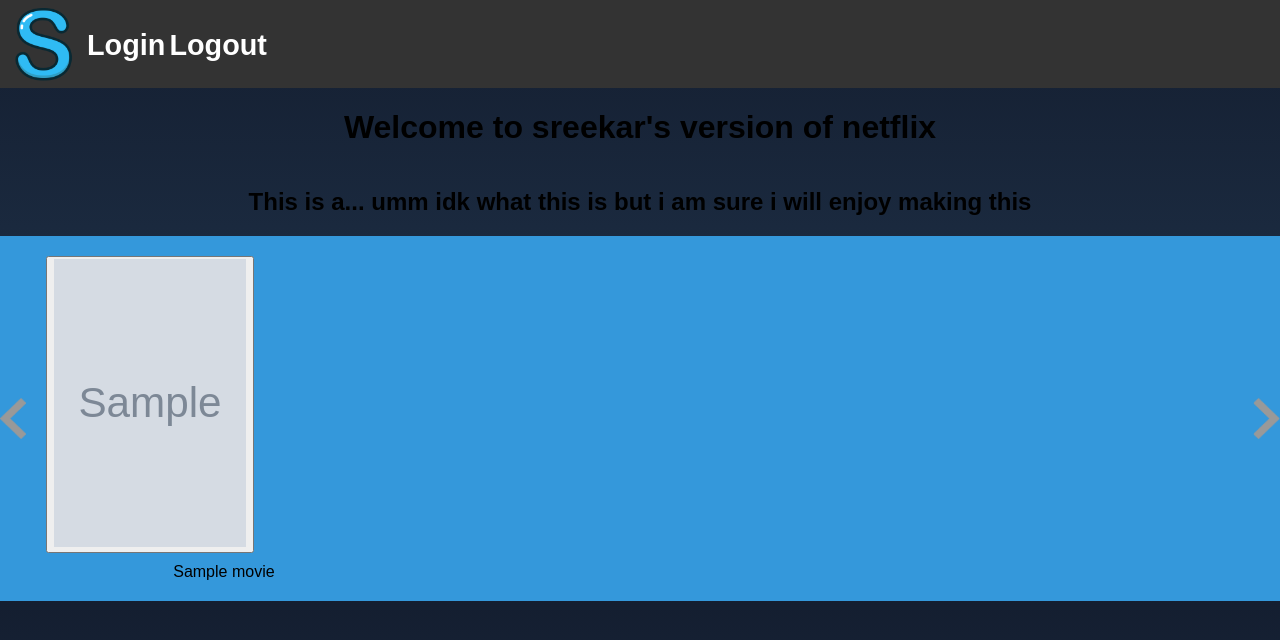
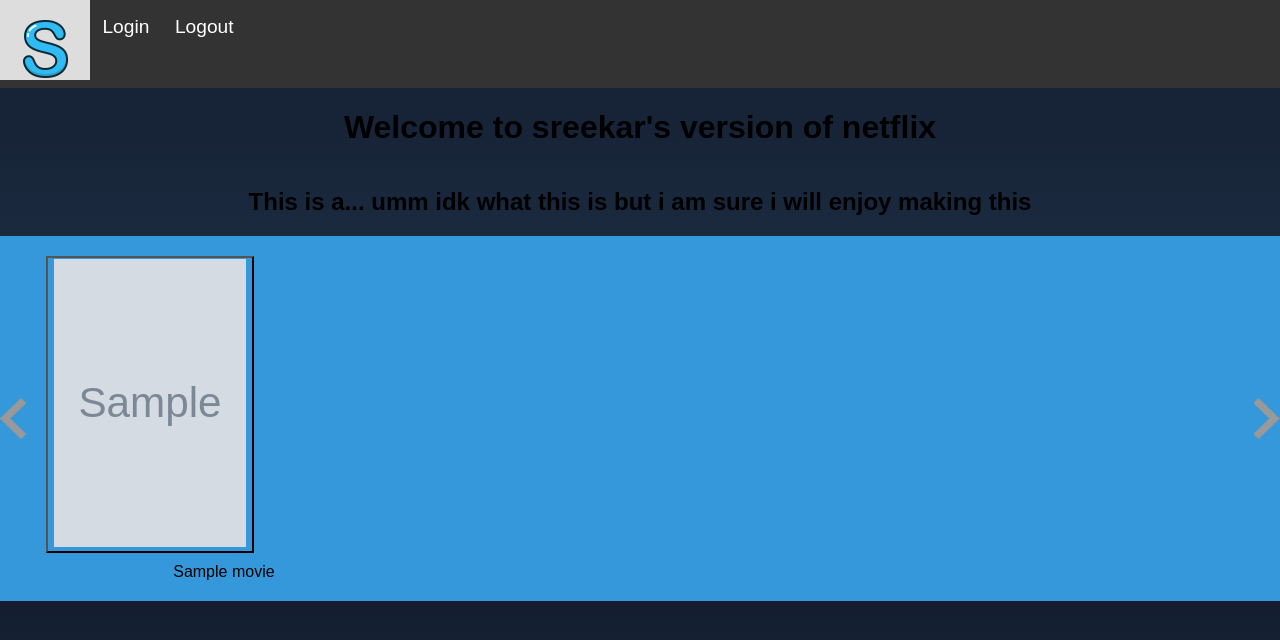
Before and after one commit to Satya-Sreekar/flexnet, a Flask app: template templates/index.html in a window 1280 px wide. Shown: the top 640 px of the page. Run offline with Flask 3, Linux system fonts and the light colour scheme; the template is opened without the code that fills it: most values are stand-ins (such as "Sample title", 1, 10 or a date in 2020); grey boxes marked "Sample" are stand-in pictures.

Commit message:
Minor Adjustments

```diff
--- a/app.py
+++ b/app.py
@@ -64,4 +64,4 @@
     return redirect('/')
 
 if __name__ == '__main__':
-    app.run(port='80', debug=True)
+    app.run(host='192.168.0.132',port='80', debug=True)
--- a/static/index.css
+++ b/static/index.css
@@ -38,6 +38,10 @@
     object-fit: fill;
     height: auto;
 }
+button
+{
+    background: rgba(0, 0, 0, 0);
+}
 
 button:hover,
 form {
--- a/static/nav.css
+++ b/static/nav.css
@@ -1,27 +1,39 @@
-nav
-{
+nav {
     background-color: #333;
     overflow: hidden;
     width: 100%;
     height: 10vh;
     padding: 0 0 1vh 0;
 }
-nav img
-{
-    height: 10vh;
+
+nav img {
+    height: 8vh;
     width: auto;
     aspect-ratio: 1/1;
 }
-nav a
-{
-    float: right;
+
+nav ul {
+    list-style-type: none;
+    margin: 0;
+    padding: 0;
+    overflow: hidden;
+    height: 100%;
+}
+
+nav li {
+    float: left;
+}
+
+nav a {
+    display: block;
     color: white;
     text-align: center;
     text-decoration: none;
     font-size: 1.2em;
+    padding: 2vh 1vw;
 }
-nav a:hover
-{
+
+nav a:hover {
     background-color: #ddd;
     color: black;
 }
--- a/templates/index.html
+++ b/templates/index.html
@@ -13,20 +13,19 @@
     <title>Flexnet</title>
 </head>
 <nav>
-    <table>
-        <tr>
-            <td>
-                <a href="/"><img src="../static/favicon.ico" alt="Logo"></a>
-            </td>
-            <td>
-                <a href="/"><h1>Login</h1></a>
-            </td>
-            <td>
-                <a href="{{url_for('logout')}}"><h1>Logout</h1></a>
-            </td>
-        </tr>
-    </table>
+    <ul>
+        <li>
+            <a href="/"><img src="../static/favicon.ico" alt="Logo"></a>
+        </li>
+        <li>
+            <a href="/">Login</a>
+        </li>
+        <li>
+            <a href="{{url_for('logout')}}">Logout</a>
+        </li>
+    </ul>
 </nav>
+
 
 <body>
     <h1>Welcome to sreekar's version of netflix</h1>
```
